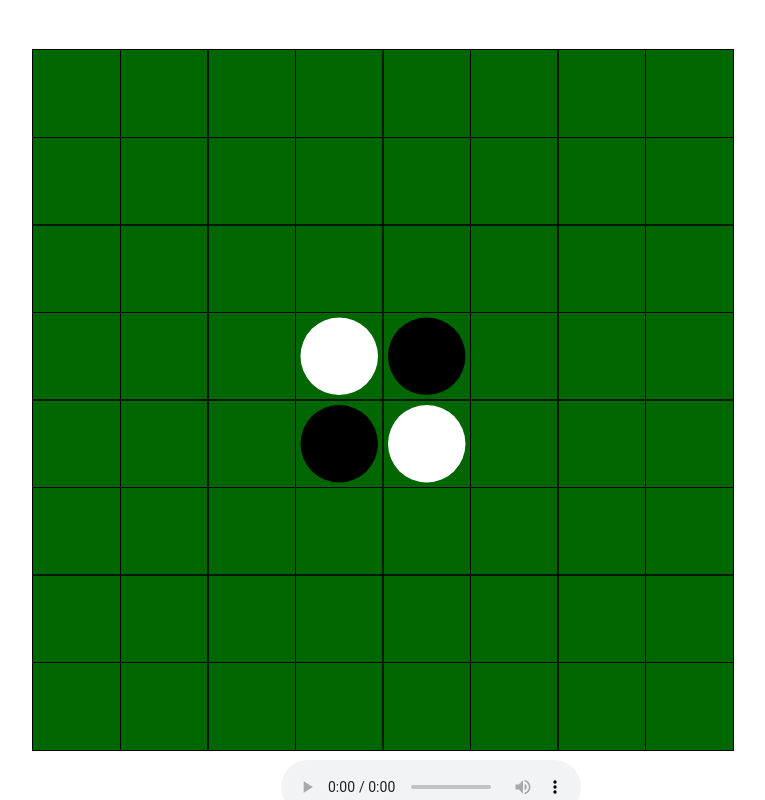
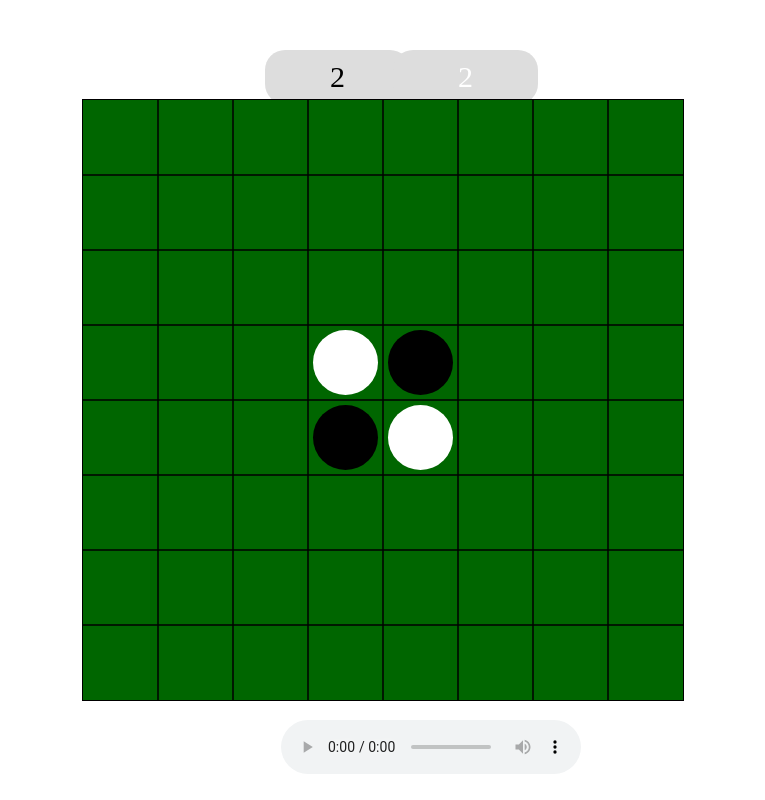
Before and after one commit to smavrakis/Othello, a plain HTML site: page index.html in a window 1280 px wide. Shown: the whole page, without its empty margins (257-1022 px from the left). Drawn offline with nearby package versions, Linux system fonts and the light colour scheme.

Commit message:
Added score, made the board a bit smaller
Also added whose turn it is, changed it so black starts first and
changed the cursor to pointer inside the board

```diff
--- a/css/index.css
+++ b/css/index.css
@@ -4,6 +4,7 @@ canvas{
 	top: 50%;
 	left: 50%;
 	transform: translate(-50%, -50%);
+	cursor: pointer;
 }
 
 #board{
@@ -16,6 +17,46 @@ canvas{
 
 #myMusic{
 	position: fixed;
-	top: 95%;
+	top: 90%;
 	left: 42%;
 }
+
+.score-node {
+    display: inline-block;
+    width: 125px;
+    padding: 10px;
+    font-size: 30px;
+    background: #DDDDDD;
+    border-radius: 20px;
+    -moz-border-radius: 20px;
+    -webkit-border-radius: 20px;
+    margin: 10px;
+    text-align: center;
+}
+
+#score-black {
+    color: black;
+	position: fixed;
+	top: 5%;
+	left: 40%;
+}
+
+#score-white {
+    color: white;
+	position: fixed;
+	top: 5%;
+	left: 50%;
+}
+
+#turn{
+	width: 200px;
+	font-size: 30px;
+    background: #DDDDDD;
+    border-radius: 20px;
+    -moz-border-radius: 20px;
+    -webkit-border-radius: 20px;
+    text-align: center;
+	position: fixed;
+	top: 13%;
+	left: 44%;
+}
--- a/index.html
+++ b/index.html
@@ -10,8 +10,12 @@
 	</head>
 	<body onload="draw();">
 
-		<canvas id="board" width="700" height="700">Your browser does not support HTML5 Canvas.</canvas>
-		<canvas id="state" width="700" height="700">Your browser does not support HTML5 Canvas.</canvas>
+		<div class="score-node" id="score-black"></div>
+		<div class="score-node" id="score-white"></div>
+		<div id="turn"></div>
+
+		<canvas id="board" width="600" height="600">Your browser does not support HTML5 Canvas.</canvas>
+		<canvas id="state" width="600" height="600">Your browser does not support HTML5 Canvas.</canvas>
 
 		<audio id="myMusic" src="music/SolemnVow.mp3" controls autoplay loop>
 			<p>If you are reading this, it is because your browser does not support the audio element.</p>
--- a/js/othello.js
+++ b/js/othello.js
@@ -2,7 +2,7 @@
 var boardState = new Array(64);
 
 //Temporary flag to decide whose turn it is
-var flag = "white";
+var flag = "black";
 
 //Initializes the draw function, draws the board, saves the first four pieces in the boardState and draws the original state
 function draw(){
@@ -43,9 +43,38 @@ function draw(){
 		}
 
 		drawState();
+		updateScore();
 		var canvas2 = document.getElementById('state');
 		canvas2.addEventListener('click',checkValidity,false);
     }
+}
+
+function updateScore(){
+	var score_white = 0;
+	var score_black = 0;
+
+	for(var i=0;i<64;i++){
+		if (boardState[i] == "white"){
+			score_white++;
+		}else if ((boardState[i] == "black")){
+			score_black++;
+		}
+	}
+
+	var white = document.getElementById('score-white');
+	var black = document.getElementById('score-black');
+	var turn = document.getElementById('turn');
+
+	white.innerHTML = score_white;
+	black.innerHTML = score_black;
+
+	if (flag == "black"){
+		turn.style.color = "black";
+		turn.innerHTML = "Black's turn";
+	}else if (flag == "white"){
+		turn.style.color = "white";
+		turn.innerHTML = "White's turn";
+	}
 }
 
 
@@ -312,6 +341,8 @@ function drawState(){
 			}
 		}
     }
+
+	updateScore();
 }
 
 function drawBlack(x,y){
```
